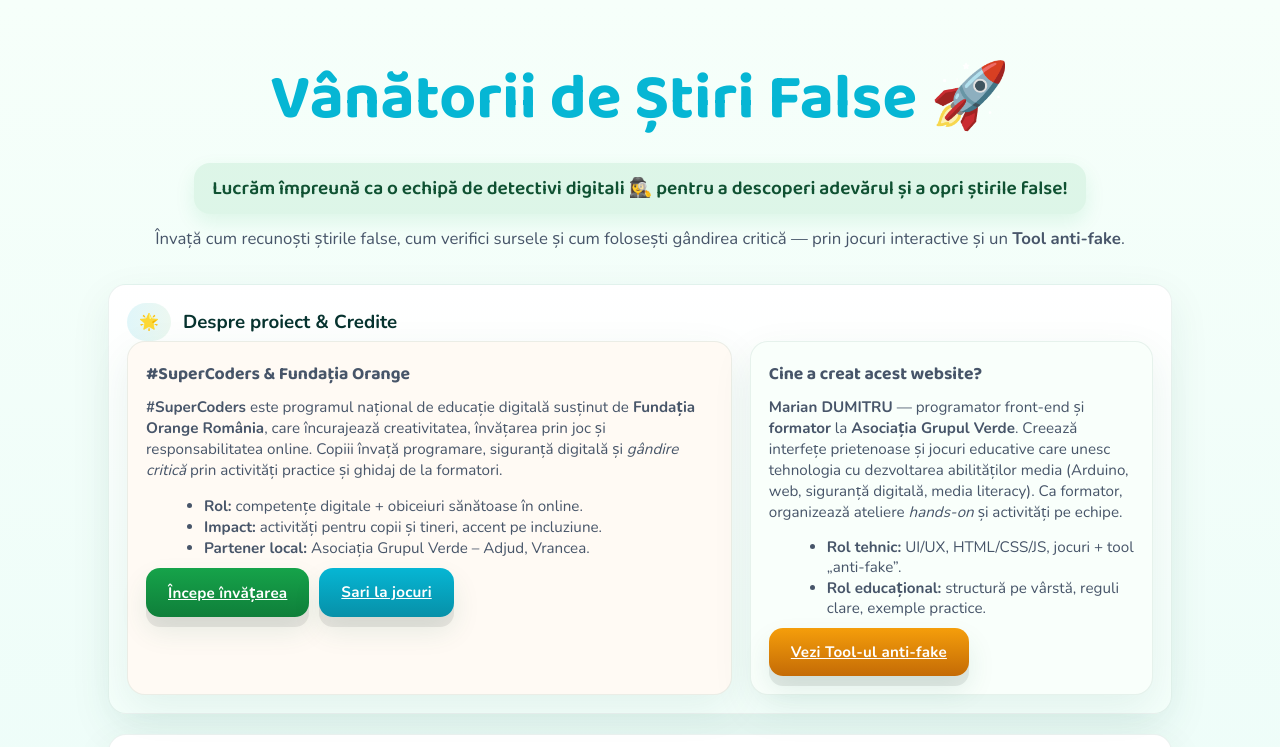
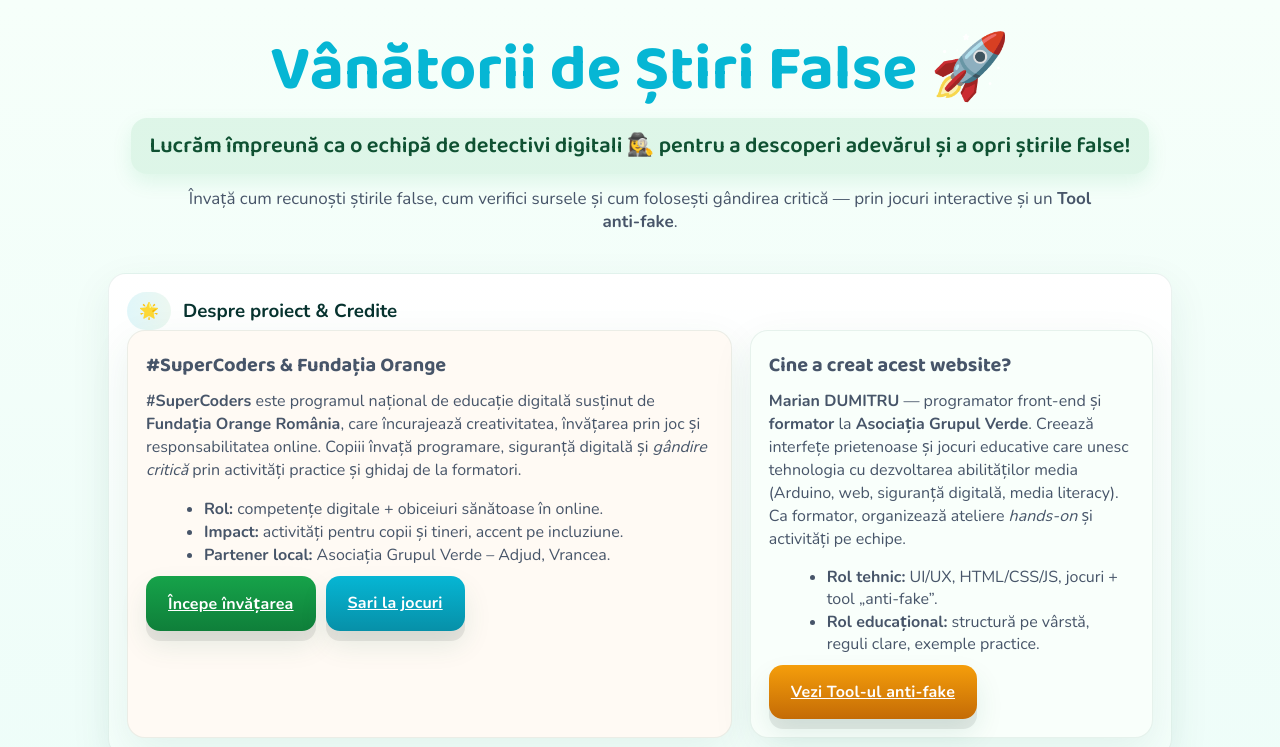
Before and after one commit to TheTechology/SuperCoders-Adjud, a plain HTML site: page index.html in a window 1280 px wide. Shown: the top 747 px of the page. Drawn offline with nearby package versions, Linux system fonts and the light colour scheme.

Commit message:
Update index.html

```diff
--- a/index.html
+++ b/index.html
@@ -7,27 +7,36 @@
   <meta name="description" content="Platformă educativă pentru copii: jocuri interactive, gândire critică și descoperirea adevărului online în echipă, prin programul #SuperCoders susținut de Fundația Orange România." />
   <link href="https://fonts.googleapis.com/css2?family=Baloo+2:wght@600;700&family=Nunito:wght@400;700&display=swap" rel="stylesheet">
   <style>
-    :root{--bg:#f3fff6;--card:#fff;--accent:#16a34a;--accent2:#06b6d4;--warm:#f59e0b;--muted:#475569;--radius:18px;--shadow:0 14px 40px rgba(6,95,70,.08)}
+    :root{
+      --bg:#f7fffb;--card:#fff;--accent:#16a34a;--accent2:#06b6d4;--warm:#f59e0b;--muted:#475569;
+      --radius:18px;--shadow:0 14px 40px rgba(6,95,70,.08);
+      /* responsive scale */
+      --space:18px;--space-lg:22px;--space-xl:36px
+    }
     *{box-sizing:border-box}
     html,body{height:100%}
     body{margin:0;font-family:"Nunito",system-ui,-apple-system,Segoe UI,Roboto,Arial;background:linear-gradient(180deg,#f6fffa 0%,#eefdf9 100%);color:#07332f}
-    header{text-align:center;padding:48px 20px 12px}
-    h1{font-family:"Baloo 2",cursive;font-size:clamp(32px,6vw,64px);margin:0;color:var(--accent2)}
-    .objective{font-family:"Baloo 2";font-size:1.2rem;color:#0f5132;margin-top:12px;background:rgba(22,163,74,.10);display:inline-block;padding:10px 18px;border-radius:16px;box-shadow:0 8px 20px rgba(22,163,74,.10)}
-    p.lead{max-width:980px;margin:12px auto 0;color:var(--muted);font-size:1.05rem}
-    .container{max-width:1100px;margin:22px auto;padding:0 18px}
-    .card{background:var(--card);border-radius:var(--radius);padding:18px;border:1px solid rgba(6,95,70,.08);box-shadow:var(--shadow)}
+    header{text-align:center;padding:var(--space-xl) var(--space) var(--space)}
+    h1{font-family:"Baloo 2",cursive;font-size:clamp(28px,5.5vw,64px);line-height:1.1;margin:0;color:var(--accent2)}
+    .objective{font-family:"Baloo 2";font-size:clamp(16px,2.6vw,22px);color:#0f5132;margin-top:12px;background:rgba(22,163,74,.10);display:inline-block;padding:10px 18px;border-radius:16px;box-shadow:0 8px 20px rgba(22,163,74,.10)}
+    p.lead{max-width:980px;margin:12px auto 0;color:var(--muted);font-size:clamp(15px,2.2vw,17px)}
+
+    .container{max-width:1100px;margin:22px auto;padding:0 var(--space)}
+    .card{background:var(--card);border-radius:var(--radius);padding:var(--space);border:1px solid rgba(6,95,70,.08);box-shadow:var(--shadow)}
     .section-title{display:flex;align-items:center;gap:12px}
     .pill{padding:8px 12px;border-radius:999px;background:linear-gradient(90deg,rgba(6,182,212,.12),rgba(22,163,74,.08));font-weight:700;color:#052b23}
-    .btn{display:inline-block;padding:14px 22px;border-radius:14px;border:0;font-weight:900;letter-spacing:.2px;color:#fff;cursor:pointer;box-shadow:0 10px 0 rgba(0,0,0,.08),0 14px 28px rgba(6,95,70,.10);transition:transform .12s ease, box-shadow .12s ease}
+
+    .btn{display:inline-block;padding:clamp(12px,2.4vw,16px) clamp(16px,3vw,22px);border-radius:14px;border:0;font-weight:900;letter-spacing:.2px;color:#fff;cursor:pointer;box-shadow:0 10px 0 rgba(0,0,0,.08),0 14px 28px rgba(6,95,70,.10);transition:transform .12s ease, box-shadow .12s ease}
     .btn:hover{transform:translateY(-2px)} .btn:active{transform:translateY(2px)}
     .green{background:linear-gradient(180deg,var(--accent),#0f7f3a)}
     .blue{background:linear-gradient(180deg,var(--accent2),#0790a8)}
     .orange{background:linear-gradient(180deg,var(--warm),#c46b06)}
-    .small{font-size:.95rem;color:var(--muted)}
-    .games-grid{display:grid;grid-template-columns:repeat(2,minmax(280px,1fr));gap:18px;margin-top:14px}
-    .game-tile{padding:18px;border-radius:14px;background:linear-gradient(180deg,#fff,#f7fffb);border:1px solid rgba(6,95,70,.06)}
-    .game-title{font-family:"Baloo 2";font-size:1.1rem;margin:0 0 8px}
+    .small{font-size:clamp(.95rem,2.2vw,1rem);color:var(--muted)}
+
+    /* Jocuri în două coloane pe ecrane medii/mari, 1 coloană pe mobil */
+    .games-grid{display:grid;grid-template-columns:repeat(2,minmax(280px,1fr));gap:18px;margin-top:14px;align-items:stretch;justify-items:stretch}
+    .game-tile{padding:var(--space);border-radius:14px;background:linear-gradient(180deg,#fff,#f7fffb);border:1px solid rgba(6,95,70,.06)}
+    .game-title{font-family:"Baloo 2";font-size:clamp(18px,2.6vw,20px);margin:0 0 8px}
     .choices{display:flex;flex-direction:column;gap:10px;margin-top:12px}
     .choice{padding:12px;border-radius:12px;border:2px dashed rgba(6,95,70,.14);background:#fff;cursor:pointer;transition:all .15s}
     .choice:hover{transform:translateY(-4px);box-shadow:0 8px 20px rgba(6,95,70,.06)}
@@ -36,9 +45,32 @@
     .imgrow{display:flex;gap:12px;flex-wrap:wrap;justify-content:center}
     .imgrow img{width:100%;max-width:260px;border-radius:12px;border:6px solid rgba(6,95,70,.12);cursor:pointer;transition:transform .15s,border-color .15s}
     .imgrow img.selected{border-color:#16a34a;transform:scale(1.02)}
+
     footer{text-align:center;padding:24px;color:var(--muted)}
-    @media(max-width:820px){.games-grid{grid-template-columns:1fr}}
-    @media(max-width:520px){.container{padding:0 14px}}
+
+    /* Tablete (≤ 1024px) */
+    @media (max-width: 1024px){
+      .container{max-width:900px}
+      .games-grid{grid-template-columns:repeat(2,minmax(260px,1fr));gap:16px}
+      .dgrid{grid-template-columns:1fr}
+    }
+    /* Mobil mare (≤ 820px) */
+    @media (max-width: 820px){
+      header{padding:28px var(--space) var(--space)}
+      .games-grid{grid-template-columns:1fr;gap:14px}
+      .btn{width:100%}
+    }
+    /* Mobil mic (≤ 520px) */
+    @media (max-width: 520px){
+      .container{padding:0 14px}
+      .objective{padding:8px 12px}
+      .imgrow img{max-width:100%}
+    }
+
+    /* Respectă preferința de a reduce animațiile */
+    @media (prefers-reduced-motion: reduce){
+      *{animation:none!important;transition:none!important}
+    }
   </style>
 </head>
 <body>
```
